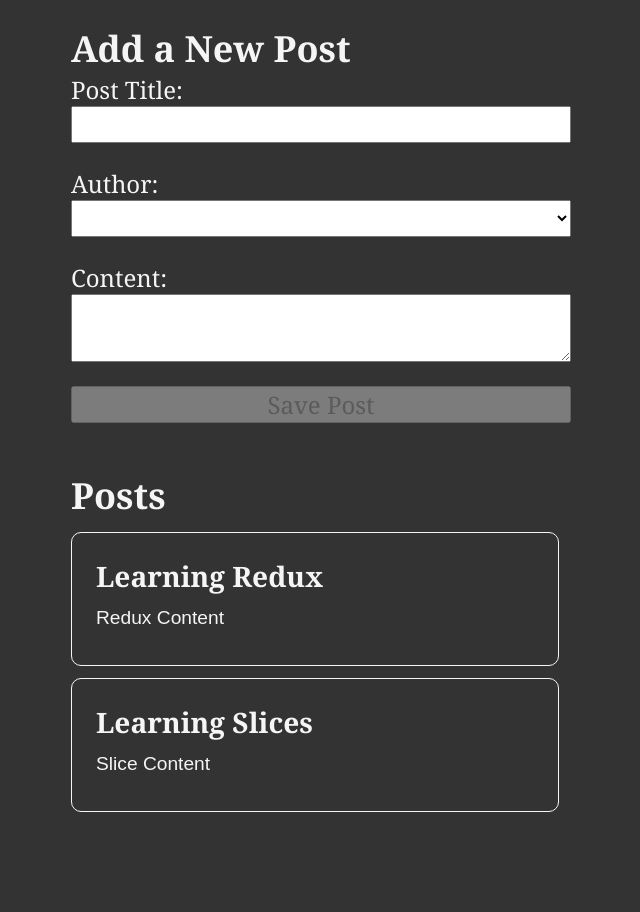
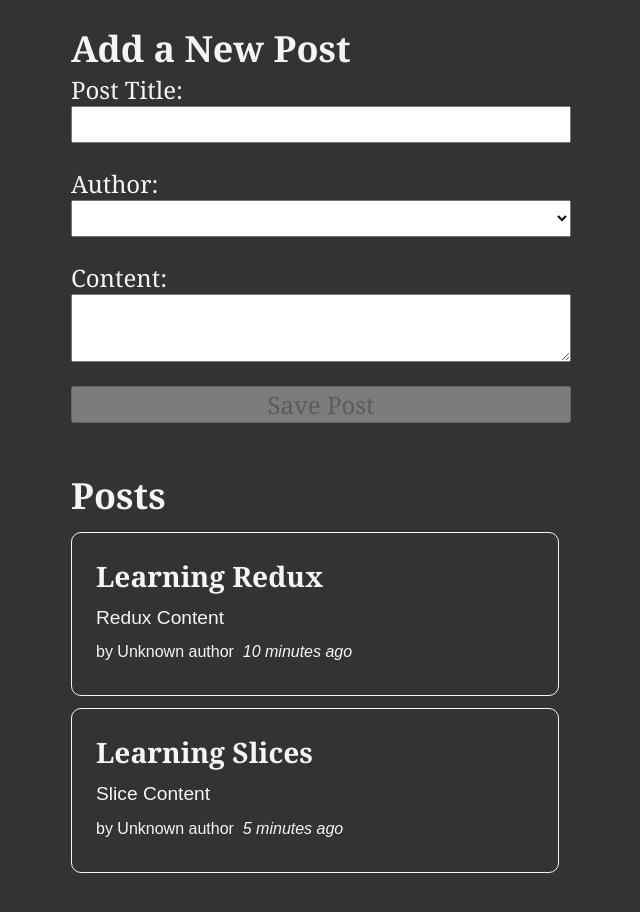
Before and after one commit to shycoder-06/Redux-Bulletin-Board, a React (Create React App) app: page / in a window 1280 px wide. Shown: the top 912 px of the page, without its empty margins (319-959 px from the left). Built offline with nearby package versions, Linux system fonts and the light colour scheme.

Commit message:
Time stamp created for list of posts using date-fns

```diff
--- a/package.json
+++ b/package.json
@@ -7,6 +7,7 @@
     "@testing-library/jest-dom": "^5.16.5",
     "@testing-library/react": "^13.4.0",
     "@testing-library/user-event": "^13.5.0",
+    "date-fns": "^2.29.3",
     "react": "^18.2.0",
     "react-dom": "^18.2.0",
     "react-redux": "^8.0.5",
--- a/src/features/posts/PostAuthor.js
+++ b/src/features/posts/PostAuthor.js
@@ -1,5 +1,5 @@
 import { useSelector } from "react-redux";
-import { selectAllUsers } from "../users/userSlice";
+import { selectAllUsers } from "../users/usersSlice";
 
 const PostAuthor = ({ userId }) => {
 	const users = useSelector(selectAllUsers);
--- /dev/null
+++ b/src/features/posts/TimeAgo.js
@@ -0,0 +1,18 @@
+import { parseISO, formatDistanceToNow } from "date-fns";
+
+const TimeAgo = ({ timestamp }) => {
+	let timeAgo = "";
+	if (timestamp) {
+		const date = parseISO(timestamp);
+		const timePeriod = formatDistanceToNow(date);
+		timeAgo = `${timePeriod} ago`;
+	}
+
+	return (
+		<span title={timestamp}>
+			&nbsp; <i>{timeAgo}</i>
+		</span>
+	);
+};
+
+export default TimeAgo;
--- a/src/features/posts/postsList.js
+++ b/src/features/posts/postsList.js
@@ -1,5 +1,7 @@
 import { useSelector } from "react-redux";
 import { selectAllPosts } from "./postsSlice";
+import PostAuthor from "./PostAuthor";
+import TimeAgo from "./TimeAgo";
 
 import React from "react";
 
@@ -9,6 +11,10 @@
 		<article key={post.id}>
 			<h3> {post.title}</h3>
 			<p>{post.content.substring(0, 100)}</p>
+			<p className="postCredit">
+				<PostAuthor userId={post.userId} />
+				<TimeAgo timestamp={post.date} />
+			</p>
 		</article>
 	));
 
--- a/src/features/posts/postsSlice.js
+++ b/src/features/posts/postsSlice.js
@@ -1,8 +1,19 @@
 import { createSlice, nanoid } from "@reduxjs/toolkit";
+import { sub } from "date-fns";
 
 const initialState = [
-	{ id: "1", title: "Learning Redux", content: "Redux Content" },
-	{ id: "2", title: "Learning Slices", content: "Slice Content" },
+	{
+		id: "1",
+		title: "Learning Redux",
+		content: "Redux Content",
+		date: sub(new Date(), { minutes: 10 }).toISOString(),
+	},
+	{
+		id: "2",
+		title: "Learning Slices",
+		content: "Slice Content",
+		date: sub(new Date(), { minutes: 5 }).toISOString(),
+	},
 ];
 
 const postsSlice = createSlice({
@@ -13,12 +24,14 @@
 			reducer(state, action) {
 				state.push(action.payload);
 			},
-			prepare(title, content) {
+			prepare(title, content, userId) {
 				return {
 					payload: {
 						id: nanoid(),
 						title,
 						content,
+						date: new Date().toISOString(),
+						userId,
 					},
 				};
 			},
```
Also changed, not shown: 1 other file (tests, documents, lock files or other folders).
